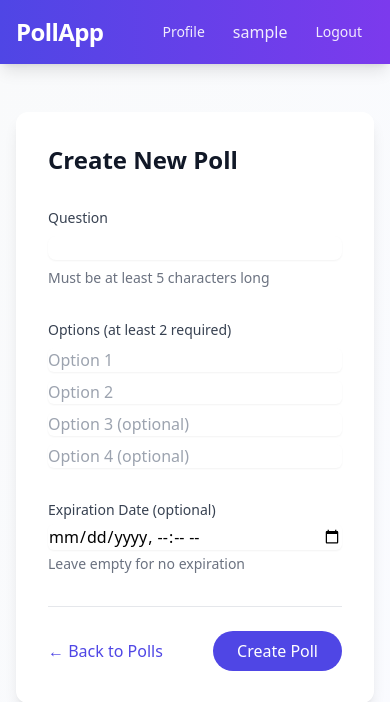
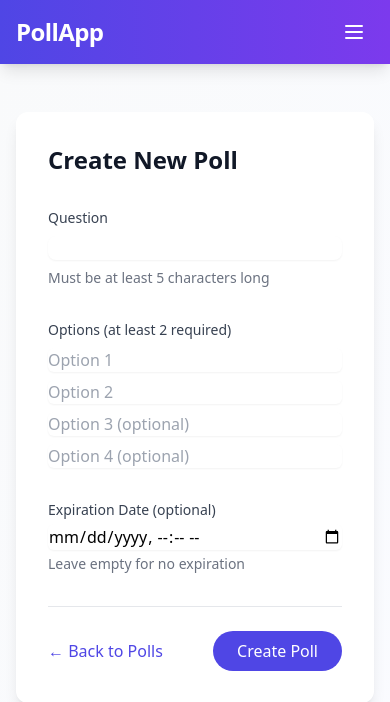
Before and after one commit to PawiX25/PollApp, a Flask app: page /create in a window 390 px wide. Shown: the top 702 px of the page. Run offline with Flask 3, Linux system fonts and the light colour scheme; the visitor is signed in with stand-in values (Sample User, id 1); some libraries are stand-ins or nearby versions.

Commit message:
Add mobile menu functionality and improve responsive navigation

```diff
--- a/templates/base.html
+++ b/templates/base.html
@@ -8,6 +8,10 @@
         .gradient-bg { background: linear-gradient(to right, #4f46e5, #7c3aed); }
         .hover-scale { transition: transform 0.15s ease-in-out; }
         .hover-scale:hover { transform: scale(1.05); }
+
+        .mobile-menu { transition: transform 0.3s ease-in-out; }
+        .mobile-menu.hidden { transform: translateX(-100%); }
+        .mobile-menu.show { transform: translateX(0); }
     </style>
 </head>
 <body class="bg-gradient-to-br from-gray-50 to-indigo-50/30 min-h-screen">
@@ -23,7 +27,7 @@
                         {% endif %}
                     </div>
                 </div>
-                <div class="flex items-center space-x-4">
+                <div class="hidden md:flex items-center space-x-4">
                     {% if current_user.is_authenticated %}
                         <a href="{{ url_for('profile') }}" class="text-white/90 hover:text-white px-3 py-2 rounded-md text-sm font-medium">Profile</a>
                         <span class="text-white/90">{{ current_user.username }}</span>
@@ -33,6 +37,28 @@
                         <a href="{{ url_for('register') }}" class="text-white/90 hover:text-white px-3 py-2 rounded-md text-sm font-medium">Register</a>
                     {% endif %}
                 </div>
+                <div class="md:hidden flex items-center">
+                    <button id="mobile-menu-button" class="text-white p-2">
+                        <svg class="w-6 h-6" fill="none" stroke="currentColor" viewBox="0 0 24 24">
+                            <path stroke-linecap="round" stroke-linejoin="round" stroke-width="2" d="M4 6h16M4 12h16M4 18h16"/>
+                        </svg>
+                    </button>
+                </div>
+            </div>
+        </div>
+
+        <div id="mobile-menu" class="mobile-menu hidden fixed top-16 left-0 right-0 bottom-0 bg-indigo-600 z-50 md:hidden">
+            <div class="px-4 pt-2 pb-3 space-y-1">
+                <a href="{{ url_for('index') }}" class="block text-white px-3 py-2 rounded-md text-base font-medium hover:bg-indigo-700">All Polls</a>
+                {% if current_user.is_authenticated %}
+                    <a href="{{ url_for('create') }}" class="block text-white px-3 py-2 rounded-md text-base font-medium hover:bg-indigo-700">Create Poll</a>
+                    <a href="{{ url_for('profile') }}" class="block text-white px-3 py-2 rounded-md text-base font-medium hover:bg-indigo-700">Profile</a>
+                    <a href="{{ url_for('logout') }}" class="block text-white px-3 py-2 rounded-md text-base font-medium hover:bg-indigo-700">Logout</a>
+                    <div class="px-3 py-2 text-white/75">{{ current_user.username }}</div>
+                {% else %}
+                    <a href="{{ url_for('login') }}" class="block text-white px-3 py-2 rounded-md text-base font-medium hover:bg-indigo-700">Login</a>
+                    <a href="{{ url_for('register') }}" class="block text-white px-3 py-2 rounded-md text-base font-medium hover:bg-indigo-700">Register</a>
+                {% endif %}
             </div>
         </div>
     </nav>
@@ -50,5 +76,22 @@
 
         {% block content %}{% endblock %}
     </main>
+
+    <script>
+        const mobileMenuButton = document.getElementById('mobile-menu-button');
+        const mobileMenu = document.getElementById('mobile-menu');
+
+        mobileMenuButton.addEventListener('click', () => {
+            mobileMenu.classList.toggle('hidden');
+            mobileMenu.classList.toggle('show');
+        });
+
+        document.addEventListener('click', (e) => {
+            if (!mobileMenu.contains(e.target) && !mobileMenuButton.contains(e.target)) {
+                mobileMenu.classList.add('hidden');
+                mobileMenu.classList.remove('show');
+            }
+        });
+    </script>
 </body>
 </html>
```
